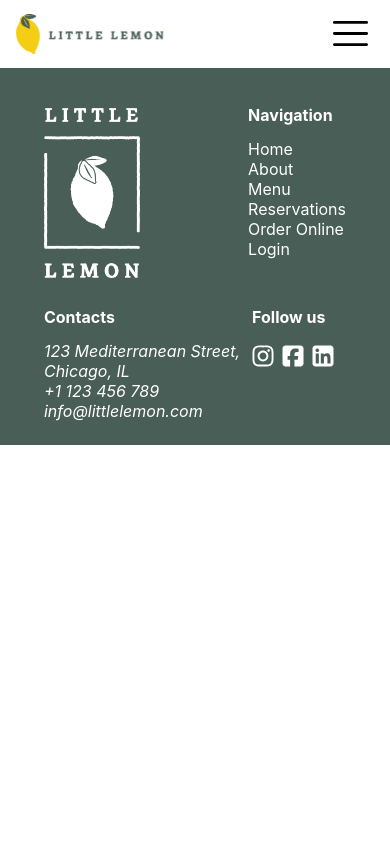
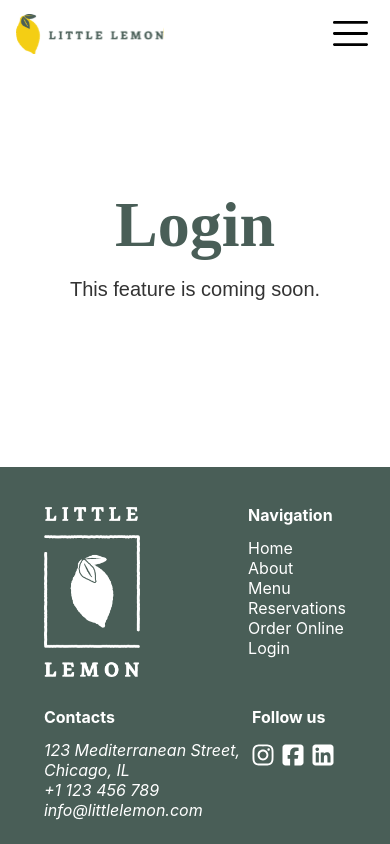
Before and after one commit to glovatskiy/little-lemon, a React (Create React App) app: page /little-lemon/login in a window 390 px wide. Built offline with nearby package versions, Linux system fonts and the light colour scheme.

Commit message:
Update routing and improve deployment configuration

```diff
--- a/src/App.css
+++ b/src/App.css
@@ -506,6 +506,15 @@ ul {
     background: none;
     border: none;
   }
+  .restaurant-story {
+    padding-left: 24px;
+    padding-right: 24px;
+  }
+  .coming-soon {
+    justify-content: flex-start;
+    padding-top: 120px;
+    padding-bottom: 80px;
+  }
 }
 @media (min-width: 901px) and (max-width: 1200px) {
   .specials-cards-container {
--- a/src/components/SpecialCard.js
+++ b/src/components/SpecialCard.js
@@ -1,4 +1,5 @@
 import deliveryIcon from "../assets/takeaway-fill-svgrepo-com.svg"
+import { Link } from "react-router-dom"
 const SpecialCard = ({ image, foodName, price, description }) => {
   return (
     <article className="specials-card">
@@ -9,9 +10,9 @@ const SpecialCard = ({ image, foodName, price, description }) => {
       </div>
       <p className="special-card-description">{description}</p>
       <div className="card-delivery">
-        <a className="order-delivery-link" href="/">
+        <Link className="order-delivery-link" to="/order-online">
           Order a delivery
-        </a>
+        </Link>
         <img className="order-delivery-img" src={deliveryIcon} alt="Delivery scooter icon"/>
       </div>
     </article>
--- a/src/index.js
+++ b/src/index.js
@@ -8,7 +8,7 @@ import { BrowserRouter } from 'react-router-dom';
 const root = ReactDOM.createRoot(document.getElementById('root'));
 root.render(
   <React.StrictMode>
-    <BrowserRouter>
+    <BrowserRouter basename="/little-lemon">
       <App />
     </BrowserRouter>
   </React.StrictMode>,
--- a/src/pages/About.js
+++ b/src/pages/About.js
@@ -4,7 +4,6 @@ import RestaurantStory from "../components/RestaurantStory"
 const About = () => {
     return (
         <>
-            <Hero/>
             <RestaurantStory/>
         </>
     )
```
Also changed, not shown: package.json (+7 -1 lines), 1 other file (tests, documents, lock files or other folders).
